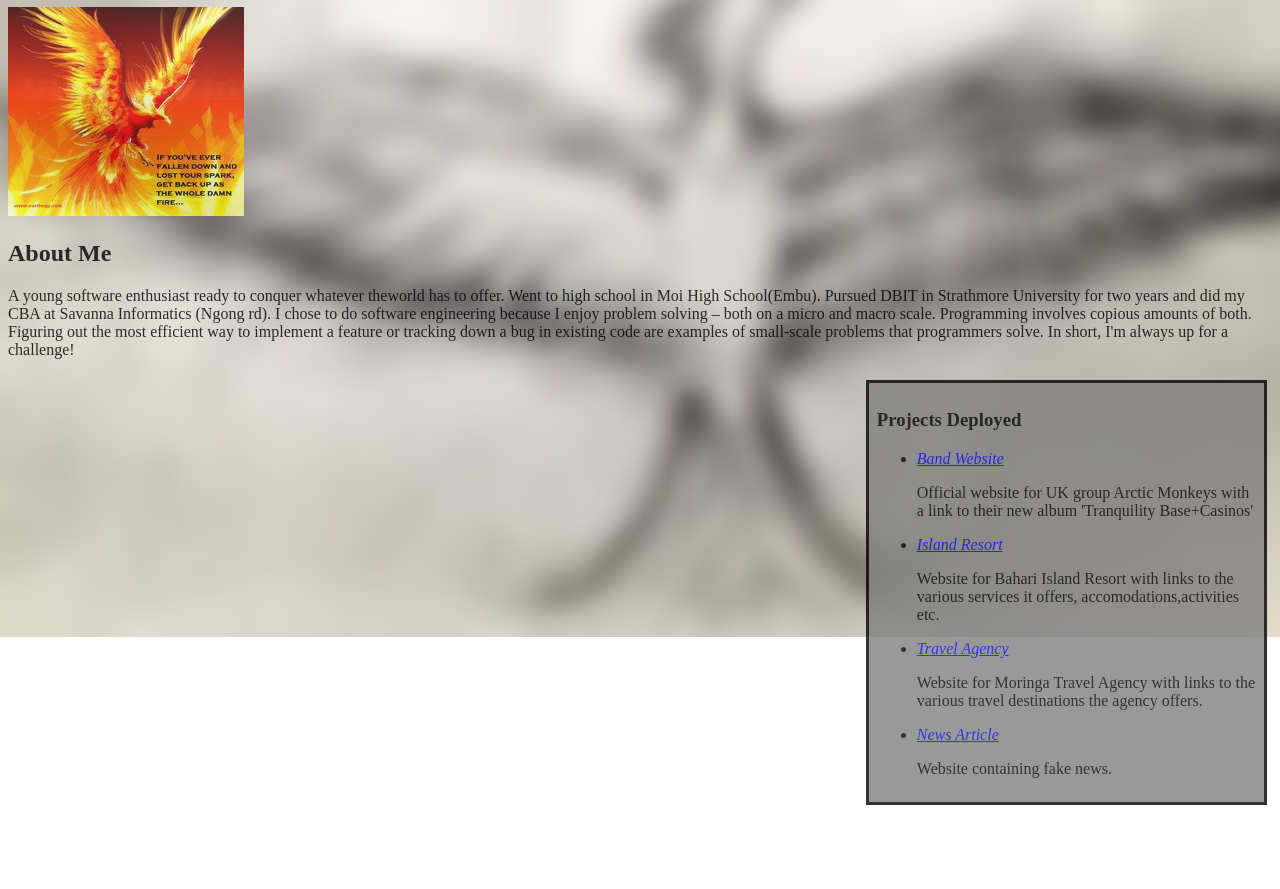
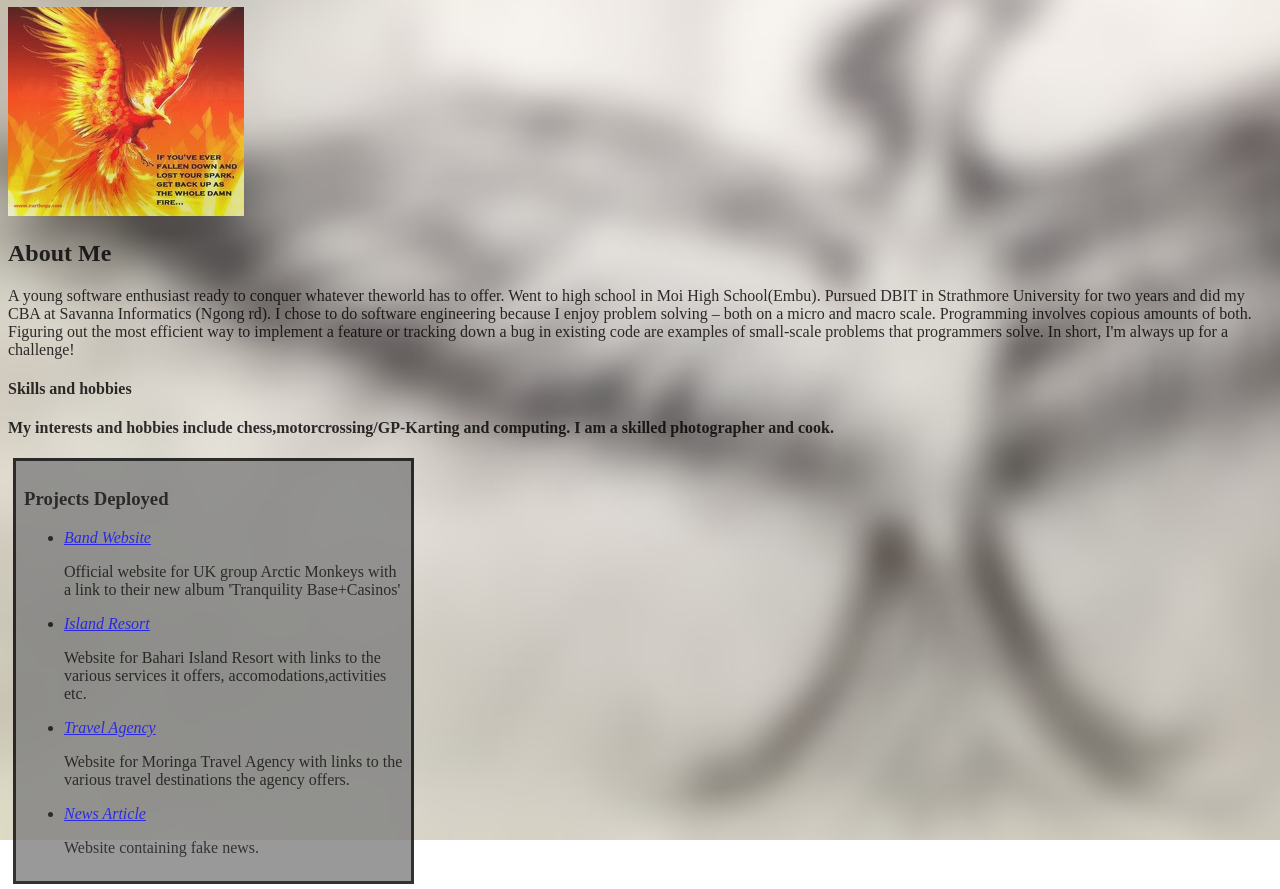
Before and after one commit to RyleeM/R-Portfolio, a plain HTML site: page R-Portfolio.html in a window 1280 px wide. Shown: the part 73-962 px from the top of the page. Before the commit the page ends 883 px from the top, so only its background shows below. Drawn offline with Linux system fonts and the light colour scheme.

Commit message:
R-Portfolio.html completed

```diff
--- a/R-Portfolio.html
+++ b/R-Portfolio.html
@@ -8,7 +8,7 @@
       body {
         background-image: url(images/h.jpg);
         background-repeat: no-repeat;
-        background-size: 1400px;
+        background-size: 1800px;
         background-color: #FFFFFF; opacity: 0.8; filter: alpha(opacity=50);
       }
     </style>
@@ -16,6 +16,8 @@
     <img src="images/M.jpg" alt="Rising Phoenix">
     <h2>About Me</h2>
     <p>A young software enthusiast ready to conquer whatever theworld has to offer. Went to high school in Moi High School(Embu). Pursued DBIT in Strathmore University for two years and did my CBA at Savanna Informatics (Ngong rd). I chose to do software engineering because I enjoy problem solving – both on a micro and macro scale. Programming involves copious amounts of both. Figuring out the most efficient way to implement a feature or tracking down a bug in existing code are examples of small-scale problems that programmers solve. In short, I'm always  up for a challenge!</p>
+    <h4>Skills and hobbies</h4>
+    <p><strong>My interests and hobbies include chess,motorcrossing/GP-Karting and computing. I am a skilled photographer and cook.</strong></p>
     <div class="sidebar">
     <h3>Projects Deployed</h3>
     <ul>
--- a/css/style.css
+++ b/css/style.css
@@ -1,6 +1,6 @@
 .sidebar{
   width: 30%;
-  float: right;
+  float: left;
   background-color: gray;
   border: 3px solid black;
   padding: 8px;
```
